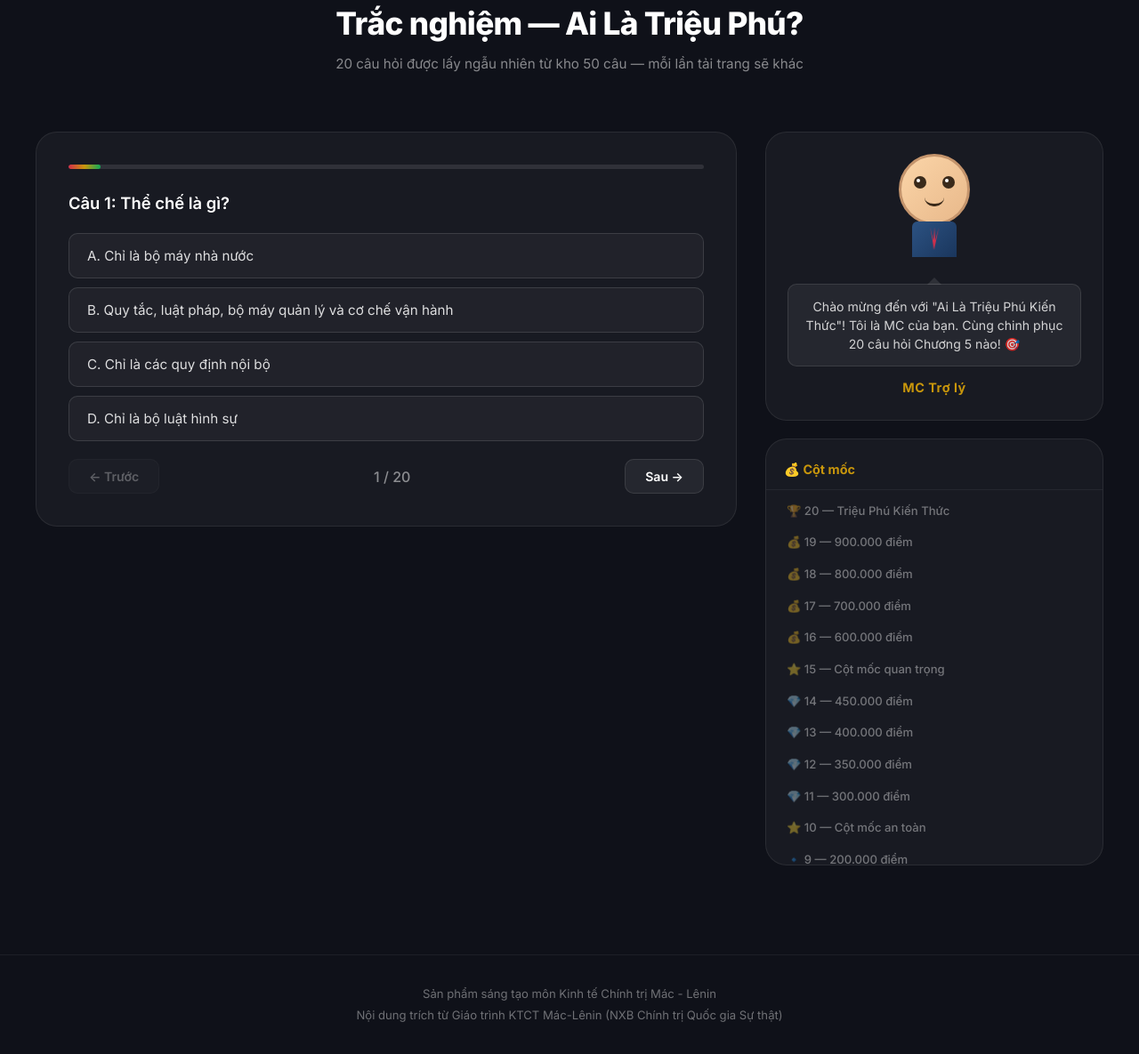
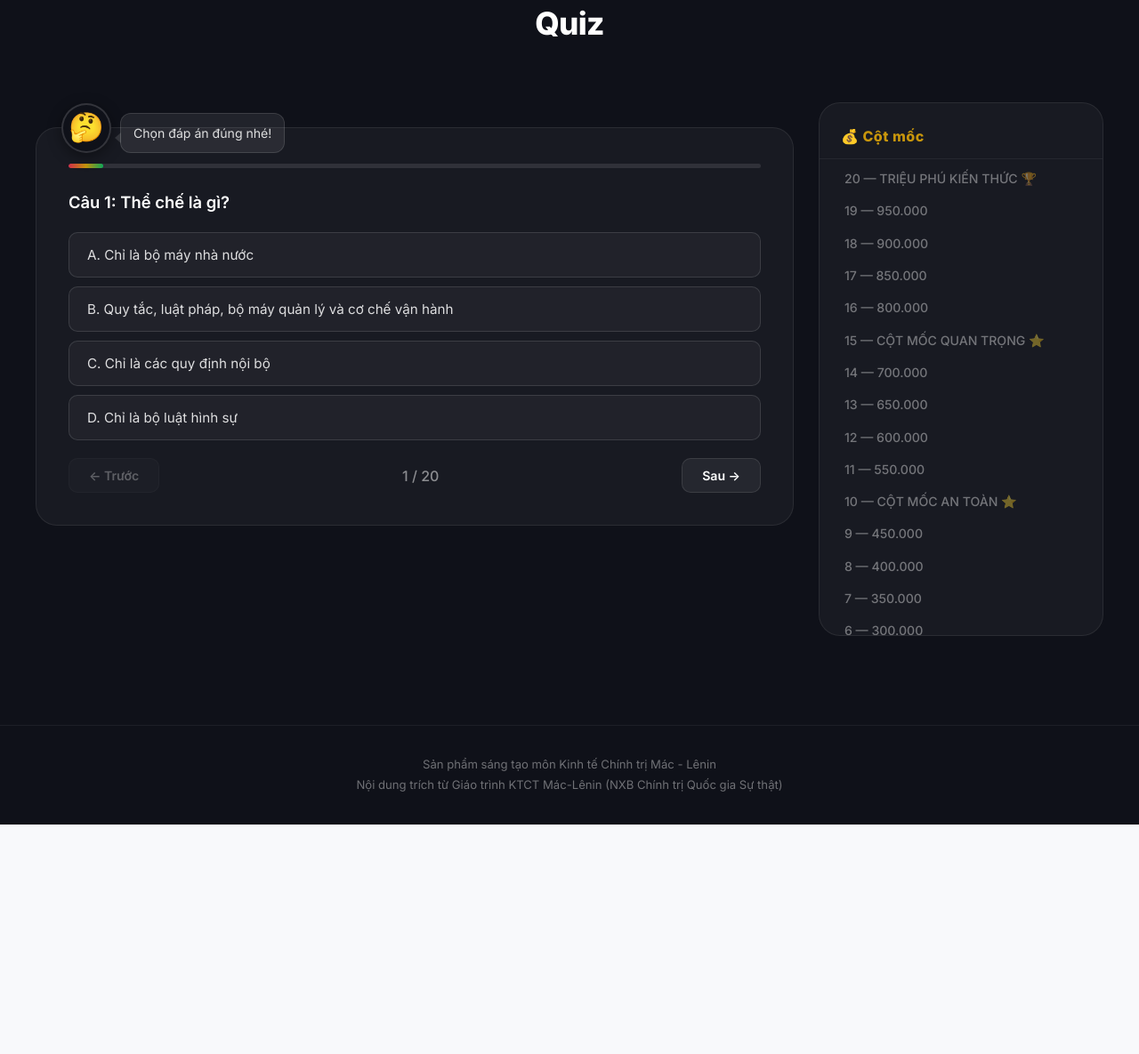
Before and after one commit to tannguyen51/chuong5-ktct, a plain HTML site: page index.html in a window 1280 px wide. Shown: the part 5342-6527 px from the top of the page at 89% size. After the commit the page ends 6269 px from the top, so only its background shows below. Drawn offline with Linux system fonts and the light colour scheme.

Commit message:
Simplify quiz: title "Quiz", lock answers after pick, MC icon on question card, bigger money ladder
Co-Authored-By: Claude <noreply@anthropic.com>

```diff
--- a/css/style.css
+++ b/css/style.css
@@ -368,21 +368,103 @@ body {
 .sr-icon { font-size: 2.2rem; margin-bottom: 10px; }
 .sr-front h4 { font-size: 0.9rem; font-weight: 700; }
 
-/* ===== QUIZ — AI LÀ TRIỆU PHÚ ===== */
+/* ===== QUIZ ===== */
 #quiz-sec { }
 .quiz-layout {
     max-width: 1200px; margin: 0 auto;
-    display: grid; grid-template-columns: 1fr 380px; gap: 32px;
+    display: grid; grid-template-columns: 1fr 320px; gap: 28px;
     align-items: start;
 }
 
-/* ---- Quiz Main (left) ---- */
-.quiz-main {
+/* ---- Quiz Card ---- */
+.quiz-card {
     background: rgba(255,255,255,0.04);
     border: 1px solid rgba(255,255,255,0.08);
     border-radius: var(--radius-lg);
-    padding: 36px;
+    padding: 40px 36px 36px;
+    position: relative;
+    margin-top: 28px;
 }
+
+/* ---- MC Icon (sits on top of quiz card) ---- */
+.mc-icon {
+    position: absolute;
+    top: -28px; left: 28px;
+    display: flex; align-items: flex-end; gap: 10px;
+    z-index: 2;
+    transition: all 0.3s;
+}
+.mc-icon-face {
+    width: 56px; height: 56px;
+    background: var(--bg-dark);
+    border: 2px solid rgba(255,255,255,0.15);
+    border-radius: 50%;
+    display: flex; align-items: center; justify-content: center;
+    font-size: 2rem;
+    flex-shrink: 0;
+    transition: all 0.3s;
+    box-shadow: 0 4px 16px rgba(0,0,0,0.4);
+}
+.mc-icon-bubble {
+    background: rgba(255,255,255,0.08);
+    border: 1px solid rgba(255,255,255,0.12);
+    border-radius: 12px;
+    padding: 8px 14px;
+    max-width: 360px;
+    position: relative;
+    transition: all 0.3s;
+}
+.mc-icon-bubble::before {
+    content: ''; position: absolute;
+    left: -7px; bottom: 10px;
+    width: 0; height: 0;
+    border-top: 6px solid transparent;
+    border-bottom: 6px solid transparent;
+    border-right: 7px solid rgba(255,255,255,0.12);
+}
+.mc-icon-bubble span {
+    font-size: 0.88rem; color: rgba(255,255,255,0.85);
+    line-height: 1.4;
+}
+
+/* MC mood states */
+.mc-icon.mc-happy .mc-icon-face {
+    border-color: var(--green);
+    box-shadow: 0 0 20px rgba(15,169,88,0.25);
+    animation: mcPop 0.4s ease;
+}
+.mc-icon.mc-sad .mc-icon-face {
+    border-color: #e74c3c;
+    box-shadow: 0 0 20px rgba(231,76,60,0.25);
+    animation: mcShake 0.4s ease;
+}
+.mc-icon.mc-celebrate .mc-icon-face {
+    border-color: var(--gold);
+    box-shadow: 0 0 28px rgba(251,191,36,0.35);
+    animation: mcBounce 0.5s ease infinite alternate;
+}
+.mc-icon.mc-celebrate .mc-icon-bubble {
+    border-color: rgba(251,191,36,0.3);
+}
+.mc-happy .mc-icon-bubble { border-color: rgba(15,169,88,0.25); }
+.mc-sad .mc-icon-bubble { border-color: rgba(231,76,60,0.25); }
+
+@keyframes mcPop {
+    0% { transform: scale(1); }
+    40% { transform: scale(1.2); }
+    100% { transform: scale(1); }
+}
+@keyframes mcShake {
+    0%, 100% { transform: translateX(0); }
+    25% { transform: translateX(-5px); }
+    75% { transform: translateX(5px); }
+}
+@keyframes mcBounce {
+    from { transform: translateY(0); }
+    to { transform: translateY(-6px); }
+}
+
+/* ---- Progress & Question ---- */
 .quiz-progress { height: 5px; background: rgba(255,255,255,0.1); border-radius: 3px; margin-bottom: 24px; overflow: hidden; }
 .quiz-progress-bar {
     height: 100%; background: linear-gradient(90deg, var(--red), var(--gold), var(--green));
@@ -401,8 +483,9 @@ body {
     width: 4px; background: transparent; transition: background 0.25s;
     border-radius: 0 2px 2px 0;
 }
-.quiz-option:hover { border-color: rgba(255,255,255,0.35); background: rgba(255,255,255,0.08); transform: translateX(3px); }
-.quiz-option:hover::before { background: var(--gold); }
+.quiz-option:hover:not(:disabled) { border-color: rgba(255,255,255,0.35); background: rgba(255,255,255,0.08); transform: translateX(3px); }
+.quiz-option:hover:not(:disabled)::before { background: var(--gold); }
+.quiz-option:disabled { cursor: not-allowed; opacity: 0.7; }
 .quiz-option.selected { border-color: var(--gold); background: rgba(200,150,12,0.15); color: #fff; }
 .quiz-option.selected::before { background: var(--gold); }
 .quiz-option.correct { border-color: var(--green); background: rgba(15,169,88,0.15); color: var(--green); animation: correctPulse 0.5s ease; }
@@ -442,129 +525,7 @@ body {
 
 /* ---- Quiz Sidebar (right) ---- */
 .quiz-sidebar {
-    display: flex; flex-direction: column; gap: 20px;
     position: sticky; top: 84px;
-}
-
-/* ---- MC Character ---- */
-.mc-character {
-    background: rgba(255,255,255,0.04);
-    border: 1px solid rgba(255,255,255,0.08);
-    border-radius: var(--radius-lg);
-    padding: 24px;
-    text-align: center;
-    transition: all 0.4s ease;
-}
-.mc-character.mc-happy { border-color: rgba(15,169,88,0.3); box-shadow: 0 0 30px rgba(15,169,88,0.08); }
-.mc-character.mc-sad { border-color: rgba(231,76,60,0.3); box-shadow: 0 0 30px rgba(231,76,60,0.08); }
-.mc-character.mc-celebrate {
-    border-color: rgba(251,191,36,0.4); box-shadow: 0 0 40px rgba(251,191,36,0.15);
-    animation: celebrateGlow 0.8s ease infinite alternate;
-}
-@keyframes celebrateGlow {
-    from { box-shadow: 0 0 20px rgba(251,191,36,0.1); }
-    to { box-shadow: 0 0 50px rgba(251,191,36,0.3); }
-}
-
-.mc-avatar {
-    width: 100px; height: 130px; margin: 0 auto 16px;
-    position: relative;
-}
-.mc-face {
-    width: 80px; height: 80px;
-    background: linear-gradient(135deg, #fbd5a8, #e8b88a);
-    border-radius: 50%;
-    margin: 0 auto;
-    position: relative;
-    border: 3px solid #c4946c;
-    transition: all 0.3s;
-}
-.mc-happy .mc-face { background: linear-gradient(135deg, #fde6c8, #fbd5a8); }
-.mc-sad .mc-face { background: linear-gradient(135deg, #e8cfa0, #d4b88c); }
-.mc-celebrate .mc-face {
-    background: linear-gradient(135deg, #fff3d6, #fde6c8);
-    animation: faceBounce 0.5s ease infinite alternate;
-}
-@keyframes faceBounce {
-    from { transform: translateY(0); }
-    to { transform: translateY(-4px); }
-}
-
-.mc-eyes {
-    display: flex; justify-content: center; gap: 18px;
-    padding-top: 22px;
-}
-.mc-eye {
-    width: 14px; height: 14px; background: #3a2a1a;
-    border-radius: 50%; position: relative;
-    transition: all 0.3s;
-}
-.mc-eye::after {
-    content: ''; position: absolute;
-    width: 4px; height: 4px; background: #fff;
-    border-radius: 50%; top: 3px; left: 3px;
-}
-.mc-celebrate .mc-eye { width: 16px; height: 16px; }
-.mc-sad .mc-eye { height: 8px; border-radius: 7px 7px 0 0; margin-top: 3px; }
-
-.mc-mouth {
-    width: 24px; height: 10px; margin: 10px auto 0;
-    border-radius: 0 0 12px 12px;
-    border-bottom: 3px solid #3a2a1a;
-    transition: all 0.3s;
-}
-.mouth-happy { width: 32px; height: 4px; border-bottom-width: 3px; }
-.mouth-sad { border-radius: 12px 12px 0 0; border-bottom: none; border-top: 3px solid #3a2a1a; margin-top: 16px; }
-.mouth-celebrate {
-    width: 20px; height: 12px; border-radius: 50%;
-    border: 3px solid #3a2a1a; border-bottom: none;
-    background: rgba(58,42,26,0.1);
-}
-.mouth-neutral { width: 22px; }
-
-.mc-body {
-    width: 50px; height: 40px;
-    background: linear-gradient(135deg, #2c5282, #1a365d);
-    margin: -4px auto 0;
-    border-radius: 6px 6px 0 0;
-    position: relative;
-}
-.mc-tie {
-    width: 10px; height: 26px;
-    background: var(--red);
-    position: absolute;
-    top: 6px; left: 50%; transform: translateX(-50%) rotate(2deg);
-    clip-path: polygon(50% 100%, 0 0, 40% 60%, 50% 0, 60% 60%, 100% 0);
-}
-
-.mc-speech {
-    background: rgba(255,255,255,0.06);
-    border: 1px solid rgba(255,255,255,0.1);
-    border-radius: var(--radius-sm);
-    padding: 14px 16px;
-    position: relative;
-    margin-bottom: 12px;
-    transition: all 0.3s;
-}
-.mc-speech::before {
-    content: ''; position: absolute;
-    top: -8px; left: 50%; transform: translateX(-50%);
-    width: 0; height: 0;
-    border-left: 8px solid transparent;
-    border-right: 8px solid transparent;
-    border-bottom: 8px solid rgba(255,255,255,0.1);
-}
-.mc-speech p {
-    font-size: 0.88rem; color: rgba(255,255,255,0.8);
-    line-height: 1.5; margin: 0;
-}
-.mc-happy .mc-speech { border-color: rgba(15,169,88,0.25); }
-.mc-sad .mc-speech { border-color: rgba(231,76,60,0.25); }
-.mc-celebrate .mc-speech { border-color: rgba(251,191,36,0.3); }
-
-.mc-name {
-    font-weight: 700; font-size: 0.9rem;
-    color: var(--gold); letter-spacing: 0.5px;
 }
 
 /* ---- Money Ladder ---- */
@@ -573,28 +534,28 @@ body {
     border: 1px solid rgba(255,255,255,0.08);
     border-radius: var(--radius-lg);
     padding: 16px 0;
-    max-height: 480px; overflow-y: auto;
+    max-height: 600px; overflow-y: auto;
 }
 .money-ladder::-webkit-scrollbar { width: 4px; }
 .money-ladder::-webkit-scrollbar-thumb { background: rgba(255,255,255,0.1); border-radius: 2px; }
 .money-title {
-    font-weight: 700; font-size: 0.9rem; color: var(--gold);
-    padding: 6px 20px 10px; border-bottom: 1px solid rgba(255,255,255,0.06);
-    margin-bottom: 6px;
+    font-weight: 800; font-size: 1rem; color: var(--gold);
+    padding: 8px 24px 12px; border-bottom: 1px solid rgba(255,255,255,0.06);
+    margin-bottom: 4px; letter-spacing: 0.5px;
 }
 .money-rung {
-    padding: 7px 20px; font-size: 0.82rem;
+    padding: 9px 24px; font-size: 0.88rem;
     color: rgba(255,255,255,0.4); transition: all 0.3s;
-    border-left: 3px solid transparent;
-    font-weight: 500;
+    border-left: 4px solid transparent;
+    font-weight: 500; line-height: 1.3;
 }
 .money-rung.active {
-    color: #fff; font-weight: 700;
-    background: rgba(200,150,12,0.1);
+    color: #fff; font-weight: 800; font-size: 0.92rem;
+    background: rgba(200,150,12,0.12);
     border-left-color: var(--gold);
 }
 .money-rung.passed {
-    color: var(--green);
+    color: var(--green); font-weight: 600;
     border-left-color: var(--green);
 }
 
--- a/index.html
+++ b/index.html
@@ -331,46 +331,36 @@
         </div>
     </section>
 
-    <!-- QUIZ: Ai là triệu phú -->
+    <!-- QUIZ -->
     <section id="quiz-sec" class="part-section dark-section">
         <div class="part-header">
             <span class="part-num">Kiểm tra</span>
-            <h2>Trắc nghiệm — Ai Là Triệu Phú?</h2>
-            <p class="quiz-subtitle">20 câu hỏi được lấy ngẫu nhiên từ kho 50 câu — mỗi lần tải trang sẽ khác</p>
+            <h2>Quiz</h2>
         </div>
         <div class="quiz-layout">
             <div class="quiz-main">
+                <div class="quiz-card">
+                    <!-- MC icon sits on top of the card -->
+                    <div class="mc-icon" id="mcIcon">
+                        <div class="mc-icon-face" id="mcIconFace">🤓</div>
+                        <div class="mc-icon-bubble" id="mcIconBubble">
+                            <span>Chọn đáp án đúng nhé!</span>
+                        </div>
+                    </div>
                     <div class="quiz-progress"><div class="quiz-progress-bar" id="quizProgressBar"></div></div>
                     <p class="quiz-question" id="quizQ"></p>
                     <div class="quiz-options" id="quizO"></div>
                     <div class="quiz-nav">
-                    <button class="qnav-btn" id="quizPrevBtn" disabled>← Trước</button>
+                        <button type="button" class="qnav-btn" id="quizPrevBtn" disabled>← Trước</button>
                         <span class="qnav-count" id="quizCount"></span>
-                    <button class="qnav-btn" id="quizNextBtn">Sau →</button>
+                        <button type="button" class="qnav-btn" id="quizNextBtn">Sau →</button>
                     </div>
                     <div class="quiz-result" id="quizResult"></div>
                 </div>
+            </div>
             <div class="quiz-sidebar">
-                <div class="mc-character" id="mcCharacter">
-                    <div class="mc-avatar">
-                        <div class="mc-face">
-                            <div class="mc-eyes">
-                                <div class="mc-eye mc-eye-left"></div>
-                                <div class="mc-eye mc-eye-right"></div>
-                            </div>
-                            <div class="mc-mouth" id="mcMouth"></div>
-                        </div>
-                        <div class="mc-body">
-                            <div class="mc-tie"></div>
-                        </div>
-                    </div>
-                    <div class="mc-speech" id="mcSpeech">
-                        <p>Chào mừng đến với "Ai Là Triệu Phú"! Tôi là MC của bạn. Hãy chọn đáp án đúng nhé!</p>
-                    </div>
-                    <div class="mc-name">MC Trợ lý</div>
-                </div>
                 <div class="money-ladder" id="moneyLadder">
-                    <div class="money-title">💰 Cột mốc</div>
+                    <div class="money-title">🏆 Cột mốc điểm</div>
                 </div>
             </div>
         </div>
--- a/js/main.js
+++ b/js/main.js
@@ -412,30 +412,30 @@ const mcMilestoneMsgs = {
     20: "20 câu hoàn thành! Bạn chính là Triệu Phú Kiến Thức Chương 5! 🏆👑"
 };
 
-const mcIntroMsg = 'Chào mừng đến với "Ai Là Triệu Phú Kiến Thức"! Tôi là MC của bạn. Cùng chinh phục 20 câu hỏi Chương 5 nào! 🎯';
+const mcIntroMsg = 'Chào mừng đến với Quiz Chương 5! Hãy chọn đáp án đúng nhé! 🤓';
 
 // ---- MONEY LADDER MILESTONES ----
 const moneyLevels = [
-    { q: 20, label: '🏆 20 — Triệu Phú Kiến Thức', cls: 'top' },
-    { q: 19, label: '💰 19 — 900.000 điểm', cls: '' },
-    { q: 18, label: '💰 18 — 800.000 điểm', cls: '' },
-    { q: 17, label: '💰 17 — 700.000 điểm', cls: '' },
-    { q: 16, label: '💰 16 — 600.000 điểm', cls: '' },
-    { q: 15, label: '⭐ 15 — Cột mốc quan trọng', cls: 'safe' },
-    { q: 14, label: '💎 14 — 450.000 điểm', cls: '' },
-    { q: 13, label: '💎 13 — 400.000 điểm', cls: '' },
-    { q: 12, label: '💎 12 — 350.000 điểm', cls: '' },
-    { q: 11, label: '💎 11 — 300.000 điểm', cls: '' },
-    { q: 10, label: '⭐ 10 — Cột mốc an toàn', cls: 'safe' },
-    { q: 9, label: '🔹 9 — 200.000 điểm', cls: '' },
-    { q: 8, label: '🔹 8 — 150.000 điểm', cls: '' },
-    { q: 7, label: '🔹 7 — 100.000 điểm', cls: '' },
-    { q: 6, label: '🔹 6 — 75.000 điểm', cls: '' },
-    { q: 5, label: '⭐ 5 — Mốc đầu tiên', cls: 'safe' },
-    { q: 4, label: '🔸 4 — 40.000 điểm', cls: '' },
-    { q: 3, label: '🔸 3 — 20.000 điểm', cls: '' },
-    { q: 2, label: '🔸 2 — 10.000 điểm', cls: '' },
-    { q: 1, label: '🔸 1 — 5.000 điểm', cls: '' }
+    { q: 20, label: '20 — TRIỆU PHÚ KIẾN THỨC 🏆', cls: 'top' },
+    { q: 19, label: '19 — 950.000', cls: '' },
+    { q: 18, label: '18 — 900.000', cls: '' },
+    { q: 17, label: '17 — 850.000', cls: '' },
+    { q: 16, label: '16 — 800.000', cls: '' },
+    { q: 15, label: '15 — CỘT MỐC QUAN TRỌNG ⭐', cls: 'safe' },
+    { q: 14, label: '14 — 700.000', cls: '' },
+    { q: 13, label: '13 — 650.000', cls: '' },
+    { q: 12, label: '12 — 600.000', cls: '' },
+    { q: 11, label: '11 — 550.000', cls: '' },
+    { q: 10, label: '10 — CỘT MỐC AN TOÀN ⭐', cls: 'safe' },
+    { q: 9,  label: '9  — 450.000', cls: '' },
+    { q: 8,  label: '8  — 400.000', cls: '' },
+    { q: 7,  label: '7  — 350.000', cls: '' },
+    { q: 6,  label: '6  — 300.000', cls: '' },
+    { q: 5,  label: '5  — MỐC ĐẦU TIÊN ⭐', cls: 'safe' },
+    { q: 4,  label: '4  — 200.000', cls: '' },
+    { q: 3,  label: '3  — 150.000', cls: '' },
+    { q: 2,  label: '2  — 100.000', cls: '' },
+    { q: 1,  label: '1  — 50.000', cls: '' }
 ];
 
 // ---- QUIZ STATE ----
@@ -453,10 +453,19 @@ const nextEl = document.getElementById('quizNextBtn');
 const countEl = document.getElementById('quizCount');
 const progEl = document.getElementById('quizProgressBar');
 const resEl = document.getElementById('quizResult');
-const mcSpeechEl = document.getElementById('mcSpeech');
-const mcCharEl = document.getElementById('mcCharacter');
-const mcMouthEl = document.getElementById('mcMouth');
+const mcIconEl = document.getElementById('mcIcon');
+const mcFaceEl = document.getElementById('mcIconFace');
+const mcBubbleEl = document.getElementById('mcIconBubble');
 const moneyLadderEl = document.getElementById('moneyLadder');
+
+// ---- MC EMOJI FACES ----
+const mcFaces = {
+    happy: '😎',
+    sad: '😟',
+    celebrate: '🥳',
+    neutral: '🤓',
+    thinking: '🤔'
+};
 
 // ---- BUILD MONEY LADDER ----
 function buildMoneyLadder() {
@@ -482,27 +491,14 @@ function updateMoneyLadder() {
 
 // ---- MC REACTIONS ----
 function mcSpeak(msg, mood) {
-    mcSpeechEl.querySelector('p').textContent = msg;
-    // Mood: 'happy', 'sad', 'neutral', 'celebrate'
-    mcCharEl.classList.remove('mc-happy', 'mc-sad', 'mc-neutral', 'mc-celebrate');
-    mcMouthEl.classList.remove('mouth-happy', 'mouth-sad', 'mouth-neutral', 'mouth-celebrate');
-
+    mcBubbleEl.querySelector('span').textContent = msg;
+    mcIconEl.classList.remove('mc-happy', 'mc-sad', 'mc-neutral', 'mc-celebrate');
+    mcFaceEl.textContent = mcFaces[mood] || mcFaces.neutral;
     switch (mood) {
-        case 'happy':
-            mcCharEl.classList.add('mc-happy');
-            mcMouthEl.classList.add('mouth-happy');
-            break;
-        case 'sad':
-            mcCharEl.classList.add('mc-sad');
-            mcMouthEl.classList.add('mouth-sad');
-            break;
-        case 'celebrate':
-            mcCharEl.classList.add('mc-celebrate');
-            mcMouthEl.classList.add('mouth-celebrate');
-            break;
-        default:
-            mcCharEl.classList.add('mc-neutral');
-            mcMouthEl.classList.add('mouth-neutral');
+        case 'happy':    mcIconEl.classList.add('mc-happy');    break;
+        case 'sad':      mcIconEl.classList.add('mc-sad');      break;
+        case 'celebrate':mcIconEl.classList.add('mc-celebrate');break;
+        default:         mcIconEl.classList.add('mc-neutral');  break;
     }
 }
 
@@ -513,6 +509,7 @@ function getRandomMsg(arr) {
 // ---- RENDER QUIZ ----
 function renderQuiz() {
     const q = quizData[qIdx];
+    const answered = qAnswers[qIdx] !== null;
     qEl.textContent = `Câu ${qIdx + 1}: ${q.q}`;
     oEl.innerHTML = '';
 
@@ -525,10 +522,10 @@ function renderQuiz() {
             if (qDone) btn.classList.add(i === q.ans ? 'correct' : 'incorrect');
         }
         if (qDone && i === q.ans && qAnswers[qIdx] !== i) btn.classList.add('correct');
+        if (answered || qDone) btn.disabled = true;
         btn.addEventListener('click', () => {
-            if (qDone) return;
+            if (qDone || qAnswers[qIdx] !== null) return;
             qAnswers[qIdx] = i;
-            // MC reacts on selection
             if (i === q.ans) {
                 mcSpeak(getRandomMsg(mcCorrectMsgs), 'happy');
             } else {
@@ -544,15 +541,16 @@ function renderQuiz() {
     countEl.textContent = `${qIdx + 1} / ${quizData.length}`;
     progEl.style.width = `${((qIdx + 1) / quizData.length) * 100}%`;
     updateMoneyLadder();
+
+    // Update MC icon for unanswered question
+    if (!answered && !qDone) {
+        mcSpeak('Chọn đáp án đúng nhé!', 'thinking');
+    }
 }
 
 // ---- NAVIGATION ----
 prevEl.addEventListener('click', () => {
-    if (qIdx > 0) {
-        qIdx--;
-        renderQuiz();
-        mcSpeak('Bạn muốn xem lại câu trước à? Cẩn thận đấy nhé! 🧐', 'neutral');
-    }
+    if (qIdx > 0) { qIdx--; renderQuiz(); }
 });
 
 nextEl.addEventListener('click', () => {
@@ -563,11 +561,8 @@ nextEl.addEventListener('click', () => {
     if (qIdx < quizData.length - 1) {
         qIdx++;
         renderQuiz();
-        // Milestone check
         if (mcMilestoneMsgs[qIdx + 1]) {
             mcSpeak(mcMilestoneMsgs[qIdx + 1], 'celebrate');
-        } else {
-            mcSpeak('Câu tiếp theo! Bạn sẵn sàng chưa? 🤩', 'neutral');
         }
     }
 });
```
Lines whose indentation alone changed are shown as unchanged.
